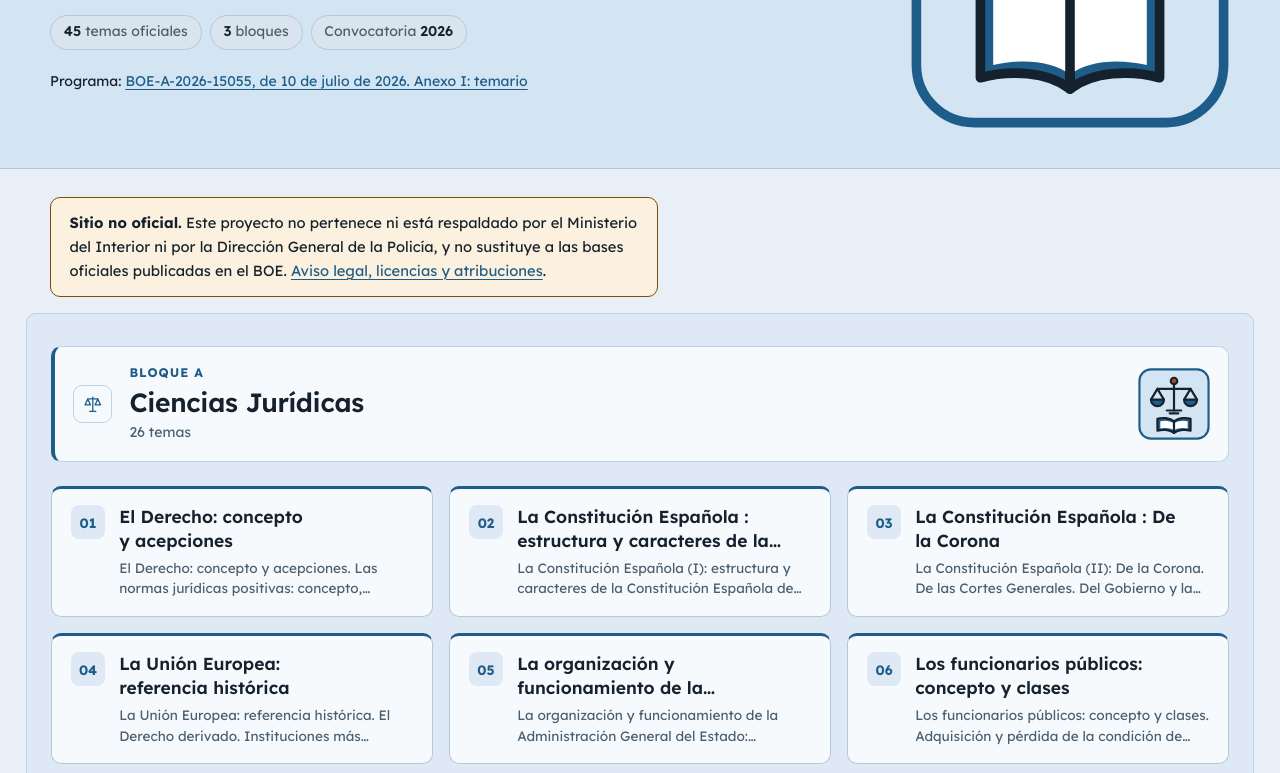
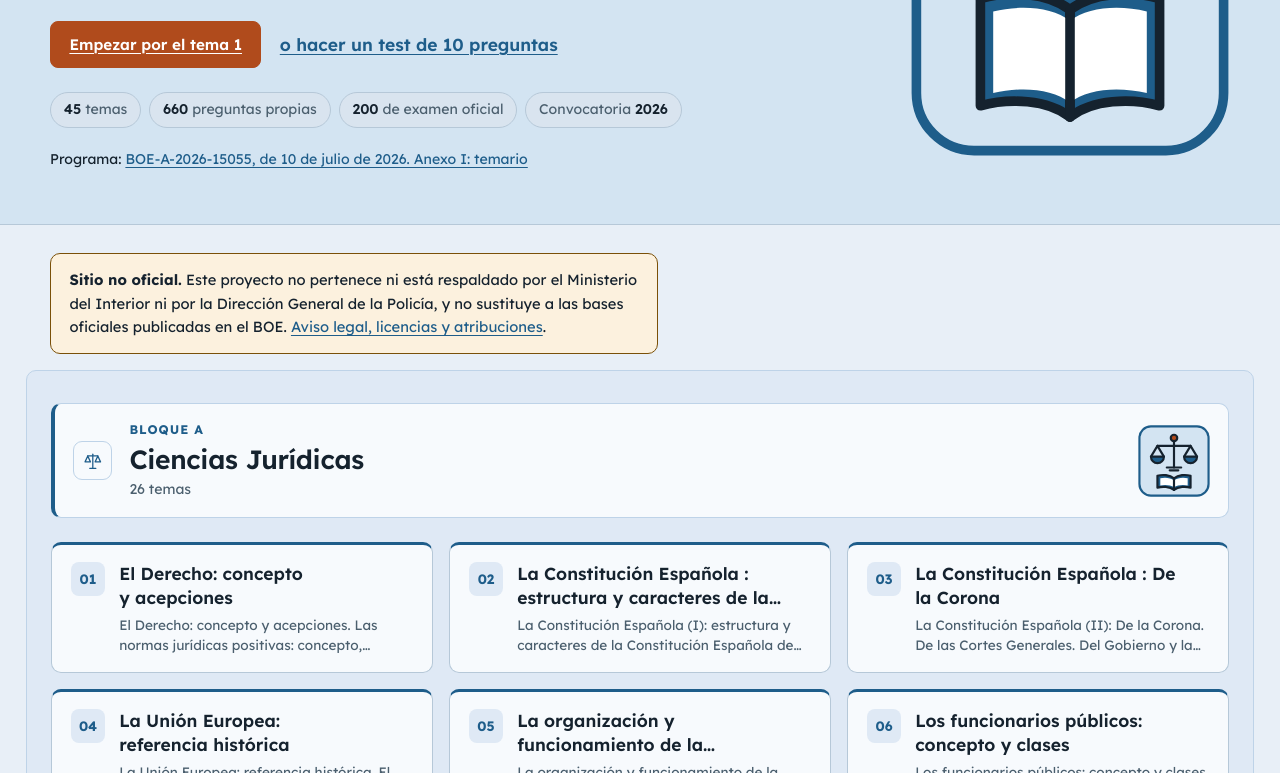
Before and after one commit to DaniAV03/oposicion-policia-nacional, a plain HTML site: page index.html in a window 1280 px wide. Shown: the part 327-1100 px from the top of the page. Drawn offline with Linux system fonts and the light colour scheme.

Commit message:
feat: turn the landing page into a proper product page
Above the title, what the site is. Below it, where to start: a warm button to
the first topic and a link to a ten-question test. The figures come from the two
manifests — 45 topics, 660 own questions, 200 from official papers — so they
cannot drift from what the site actually holds, and a manifest that fails is
omitted rather than shown as a zero.

```diff
--- a/assets/css/style.css
+++ b/assets/css/style.css
@@ -305,6 +305,31 @@ code {
   min-width: 0;
 }
 
+/* Antetítulo: dice de qué va la web antes del titular, para que la portada se lea
+   como la portada de un producto y no como un párrafo suelto. */
+.heroe__etiqueta {
+  margin: 0 0 0.4rem;
+  font-size: 0.78rem;
+  font-weight: 700;
+  letter-spacing: 0.08em;
+  text-transform: uppercase;
+  color: var(--acento);
+}
+
+/* La portada tiene que decir por dónde se empieza. El botón cálido es la acción
+   principal; al lado va el enlace al test, que es la otra puerta de entrada. */
+.heroe__acciones {
+  display: flex;
+  flex-wrap: wrap;
+  align-items: center;
+  gap: 0.75rem 1.15rem;
+  margin: 1.5rem 0 0;
+}
+
+.heroe__enlace {
+  font-weight: 600;
+}
+
 .heroe__entradilla {
   max-width: var(--medida-texto);
   color: var(--texto-suave);
--- a/assets/js/app.js
+++ b/assets/js/app.js
@@ -2,6 +2,8 @@
 // Sin dependencias ni compilación: módulos ES nativos sobre GitHub Pages.
 
 const RUTA_PROGRAMA = 'data/programa/programa.json';
+const RUTA_BANCO = 'data/banco/index.json';
+const RUTA_EXAMENES = 'data/examenes/index.json';
 
 /** Carga y memoiza el programa oficial. */
 let promesaPrograma = null;
@@ -48,16 +50,40 @@ const ICONOS_BLOQUE = {
       </svg>`,
 };
 
+/**
+ * Cuenta las preguntas disponibles sin descargar un solo banco: los dos manifiestos
+ * ya declaran el recuento de cada fichero. Si uno no se puede leer, su cifra se
+ * omite en la portada en lugar de enseñar un cero que no es verdad.
+ */
+async function contarPreguntas() {
+  const leer = (ruta) =>
+    fetch(ruta)
+      .then((r) => (r.ok ? r.json() : null))
+      .catch(() => null);
+
+  const [banco, examenes] = await Promise.all([leer(RUTA_BANCO), leer(RUTA_EXAMENES)]);
+  const suma = (documento, clave) =>
+    (documento?.[clave] ?? []).reduce((total, entrada) => total + (Number(entrada.preguntas) || 0), 0);
+
+  return { propias: suma(banco, 'bancos'), oficiales: suma(examenes, 'examenes') };
+}
+
 export async function pintarPortada(contenedor) {
   const programa = await cargarPrograma();
   const temas = temasDe(programa);
+  const preguntas = await contarPreguntas();
 
   const resumen = document.getElementById('resumen');
   if (resumen) {
-    resumen.innerHTML = `
-      <li><strong>${temas.length}</strong> temas oficiales</li>
-      <li><strong>${programa.bloques.length}</strong> bloques</li>
-      <li>Convocatoria <strong>${programa.convocatoria}</strong></li>`;
+    const cifras = [`<li><strong>${temas.length}</strong> temas</li>`];
+    if (preguntas.propias) {
+      cifras.push(`<li><strong>${preguntas.propias}</strong> preguntas propias</li>`);
+    }
+    if (preguntas.oficiales) {
+      cifras.push(`<li><strong>${preguntas.oficiales}</strong> de examen oficial</li>`);
+    }
+    cifras.push(`<li>Convocatoria <strong>${programa.convocatoria}</strong></li>`);
+    resumen.innerHTML = cifras.join('');
   }
 
   const fuente = document.getElementById('fuente');
--- a/index.html
+++ b/index.html
@@ -41,11 +41,16 @@
       <section class="heroe">
         <div class="envoltorio heroe__interior">
           <div class="heroe__texto">
+            <p class="heroe__etiqueta">Oposición a Policía Nacional</p>
             <h1>Temario oficial de la Escala Básica</h1>
             <p class="heroe__entradilla">
               Los 45 temas del programa, desarrollados desde la normativa vigente y no desde
               apuntes copiados. Cada tema explica la materia, señala las trampas típicas del
               examen y termina con autoevaluación.
+            </p>
+            <p class="heroe__acciones">
+              <a class="boton" href="tema.html?n=1">Empezar por el tema 1</a>
+              <a class="heroe__enlace" href="test.html">o hacer un test de 10 preguntas</a>
             </p>
             <ul class="datos" id="resumen">
               <li>Cargando el índice de temas…</li>
```
